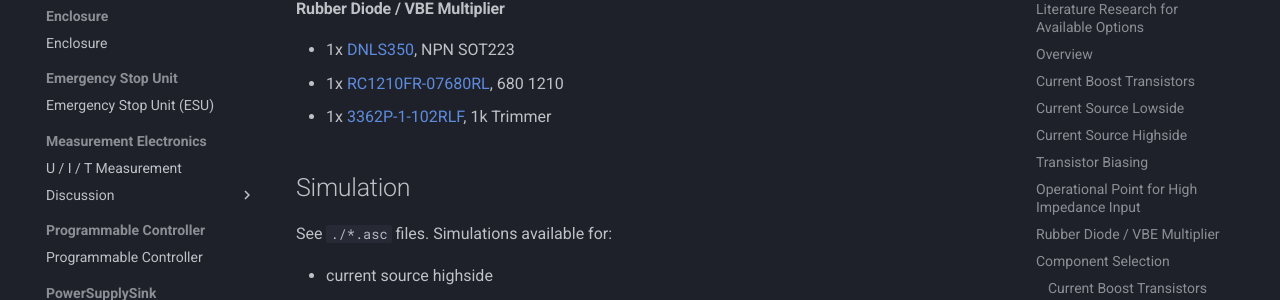
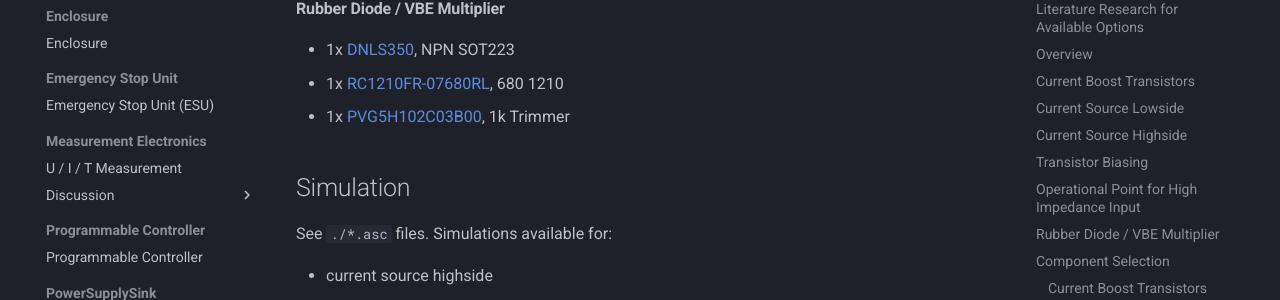
Before and after one commit to pascalguttmann/obat, an MkDocs documentation site: the page built from docs/design/pss/power-electronics/bias/bias.md, in a window 1280 px wide and 900 px high, scrolled down 6627 px. Shown: the part 153-453 px from the top of the window. Built offline with MkDocs 1.6.1 and Material for MkDocs 9.7.7, drawn with Linux system fonts in a browser that asks for light colours; comment, search, counter and statistics services are not loaded.

Commit message:
edit bias trimmer usage from tht to smd

```diff
--- a/docs/design/pss/power-electronics/bias/bias.md
+++ b/docs/design/pss/power-electronics/bias/bias.md
@@ -207,7 +207,7 @@ Mouser Search: $R_{th} < 15 K/W$ (natural convection), In Stock, Sort by Price
 
 - 1x [DNLS350], NPN SOT223
 - 1x [RC1210FR-07680RL], 680 1210
-- 1x [3362P-1-102RLF], 1k Trimmer
+- 1x [PVG5H102C03B00], 1k Trimmer
 
 [TIP41C]: <https://mou.sr/3QXTwSz>
 [TIP42C]: <https://mou.sr/3K8d0js>
@@ -215,7 +215,7 @@ Mouser Search: $R_{th} < 15 K/W$ (natural convection), In Stock, Sort by Price
 [DPLS350]: <https://mou.sr/3KbWnUoY>
 [575002B00000G]: <https://mou.sr/3V7xv6a>
 [A15037106]: <https://mou.sr/4ak0pEy>
-[3362P-1-102RLF]: <https://mou.sr/3UN76tb>
+[PVG5H102C03B00]: <https://mou.sr/4957wSw>
 [RC1210FR-078K2L]: <https://mou.sr/3wyuvql>
 [RC1210FR-071KL]: <https://mou.sr/3wyuvql>
 [RC1210FR-071K2L]: <https://mou.sr/4bOvLUT>
```
